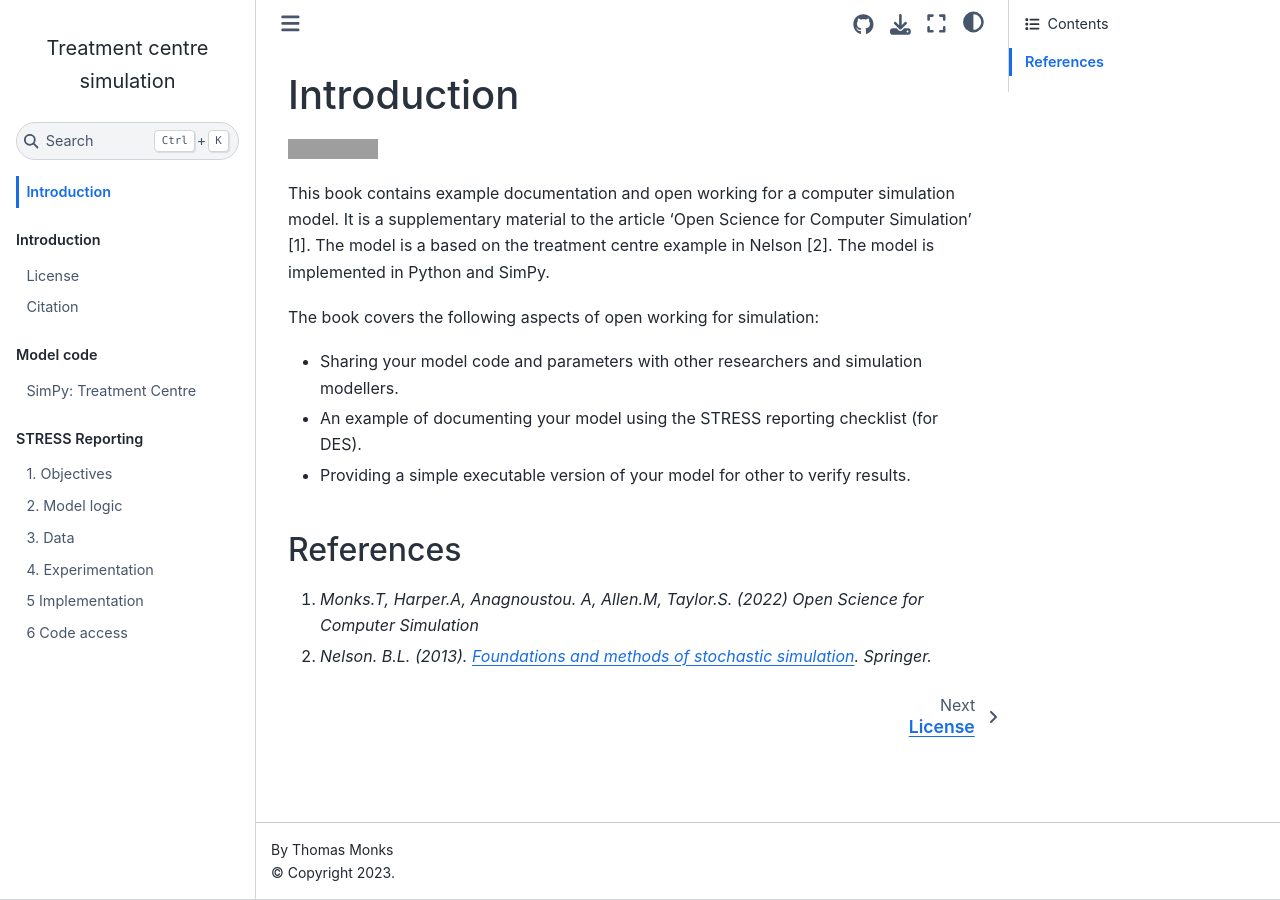
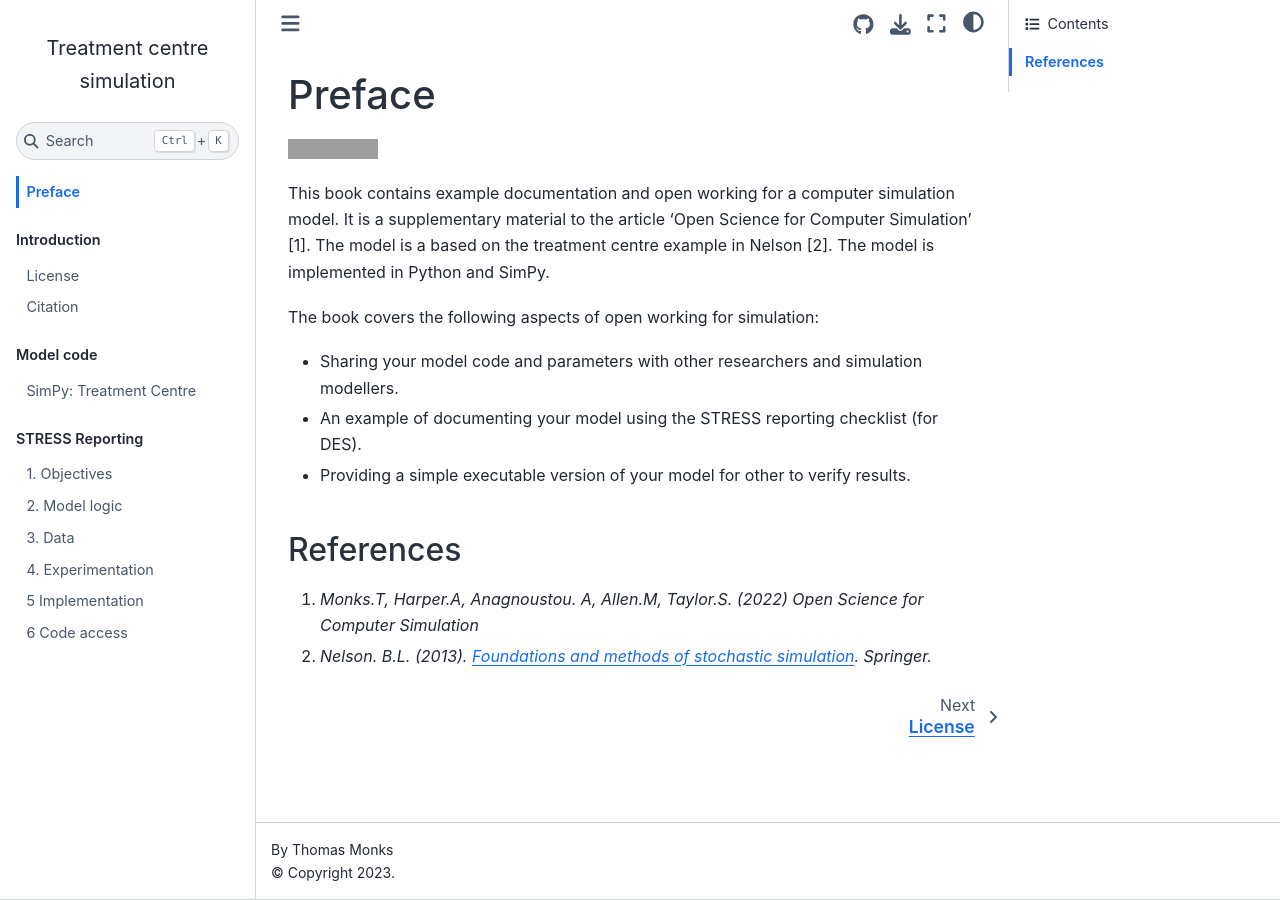
Before and after one commit to TomMonks/treatment-centre-sim, a Jupyter Book: the page built from content/front_page.md, in a window 1280 px wide. Built offline with Jupyter Book 1.0.4 settings and Sphinx 7.4.7 and the Sphinx Book theme 1.1.4, drawn with Linux system fonts in a browser that asks for light colours; grey boxes are pictures that could not be loaded.

Commit message:
PF: intro-> preface

```diff
--- a/content/front_page.md
+++ b/content/front_page.md
@@ -1,4 +1,4 @@
-# Introduction
+# Preface
 
 [![DOI](https://zenodo.org/badge/DOI/10.5281/zenodo.6497477.svg)](https://doi.org/10.5281/zenodo.6497477)
 
```
